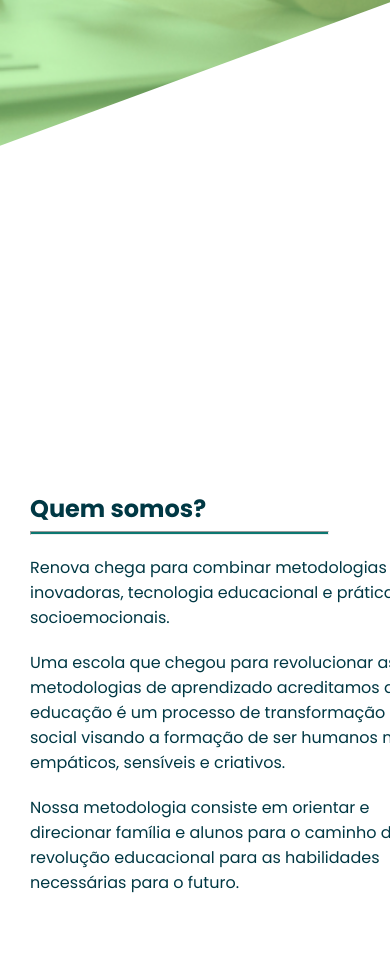
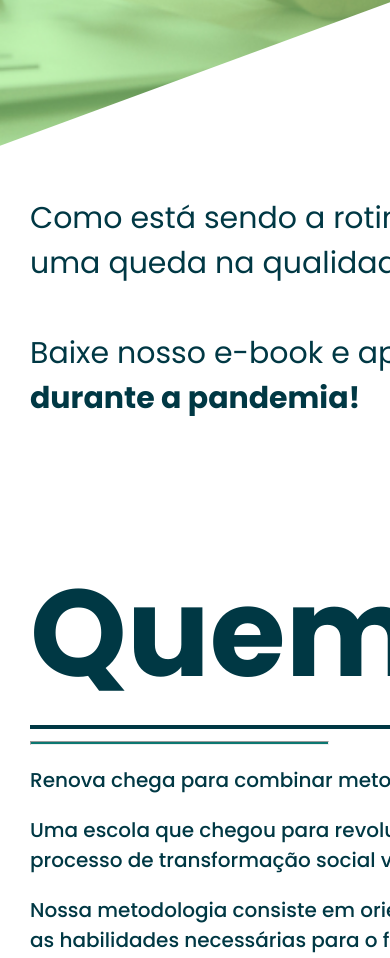
Before and after one commit to Lbgomes/Renova-Gama, a plain HTML site: page Index.html in a window 390 px wide. Shown: the part 1289-2247 px from the top of the page. Drawn offline with Linux system fonts and the light colour scheme.

Commit message:
responsivo 4

```diff
--- a/style.css
+++ b/style.css
@@ -112,6 +112,10 @@
     margin: 30px;
     color:#003844;
     font-family: 'Poppins';
+    font-size: 82px;
+    font-weight: 800;
+    /* border-bottom: solid 4px; */
+    width: fit-content;
 }
 
 #logo-final {
@@ -163,7 +167,7 @@
     margin-bottom: 20px;
 }
 
-footer {
+.footer {
     padding: 30px;
     background: #095c58;
     margin-top: 40px;
@@ -188,7 +192,9 @@
 
 }
 .renova{
-width:400px;
+width:100%;
+font-size: 20px;
+    font-weight: 500;
 }
 
 @media only screen and (max-width: 750px) {
@@ -203,7 +209,13 @@
     } */
 }
 @media only screen and (min-width: 300px) {
-
+    #main{
+    display: grid;
+    grid-template-columns: 1fr 1fr;
+    width: 1280px;
+    grid-gap: 40px;
+    margin: 0 auto;
+    }
     img{
         width:30%;
     }
@@ -217,6 +229,23 @@
         width: 957px;
         font-size: 36px;
     }
+
+    #text1{
+    grid-row: 1;
+    grid-column: 1;
+    margin: 30px;
+    font-family: 'Poppins';
+    color: #003844;
+    width: 100%;
+    }
+
+    #quem-somos{
+    grid-row: 2;
+    grid-column: 1;
+    margin: 30px;
+    color: #003844;
+    font-family: 'Poppins';
+    }
     h1{
         width: 872px;
         font-weight:500;
@@ -227,6 +256,9 @@
         /* font-size: 72px;
         font-weight: 400; */
         display:none;
+    }
+    h2{
+        border-bottom: solid 4px;
     }
     #form-box {
         background: white;
@@ -285,6 +317,18 @@
     .footer{
         font-size: 15px;
     }
+
+    .texto{
+    font-size: 30px;
+    width: 1210px;
+    }
+    #logo-color{
+        width: 80%;
+    }
+    #logo-final{
+        grid-row:3;
+        grid-column: 1;
+    }
   }
 @media(min-width:500px){
     #hero {
```
